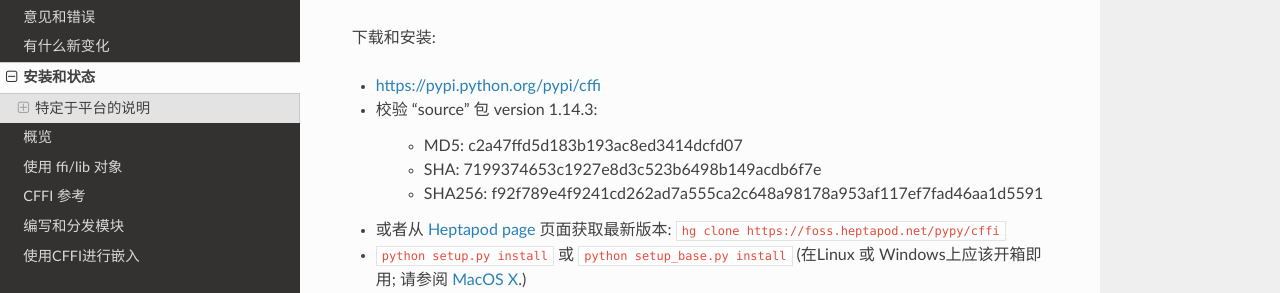
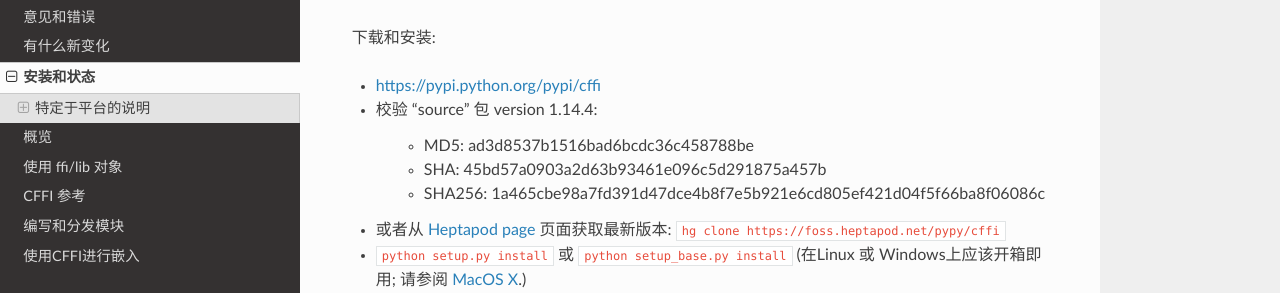
Before and after one commit to JairoGuo/CFFI-Docs-ZH-CN, a Sphinx documentation site: the page built from doc/source/installation.rst, in a window 1280 px wide and 900 px high, scrolled down 660 px. Shown: the part 158-451 px from the top of the window. Built offline with Sphinx 7.4.7 and the Read the Docs theme 2.0.0, drawn with Linux system fonts in a browser that asks for light colours.

Commit message:
Update 1.14.4

```diff
--- a/doc/source/conf.py
+++ b/doc/source/conf.py
@@ -47,7 +47,7 @@ copyright = u'2012-2018, Armin Rigo, Maciej Fijalkowski, Jairo(翻译者)'
 # The short X.Y version.
 version = '1.14'
 # The full version, including alpha/beta/rc tags.
-release = '1.14.3'
+release = '1.14.4'
 
 # The language for content autogenerated by Sphinx. Refer to documentation
 # for a list of supported languages.
--- a/doc/source/installation.rst
+++ b/doc/source/installation.rst
@@ -40,13 +40,13 @@ CFFI的核心速度优于ctypes，如果使用1.0之后的功能，则意味着
 
 * https://pypi.python.org/pypi/cffi
 
-* 校验 "source" 包 version 1.14.3:
+* 校验 "source" 包 version 1.14.4:
 
-   - MD5: c2a47ffd5d183b193ac8ed3414dcfd07
+   - MD5: ad3d8537b1516bad6bcdc36c458788be
 
-   - SHA: 7199374653c1927e8d3c523b6498b149acdb6f7e
+   - SHA: 45bd57a0903a2d63b93461e096c5d291875a457b
 
-   - SHA256: f92f789e4f9241cd262ad7a555ca2c648a98178a953af117ef7fad46aa1d5591
+   - SHA256: 1a465cbe98a7fd391d47dce4b8f7e5b921e6cd805ef421d04f5f66ba8f06086c
 
 * 或者从 `Heptapod page`_ 页面获取最新版本:
   ``hg clone https://foss.heptapod.net/pypy/cffi``
```
